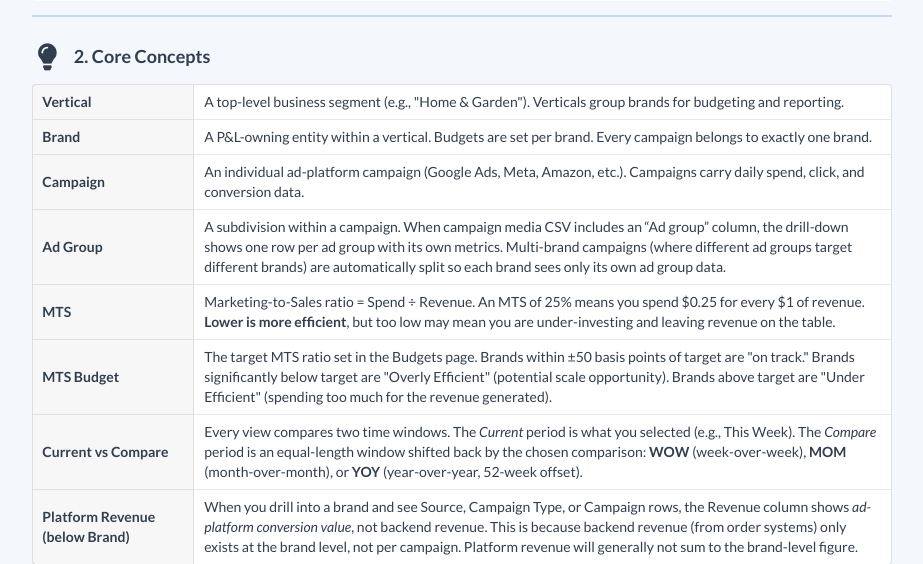
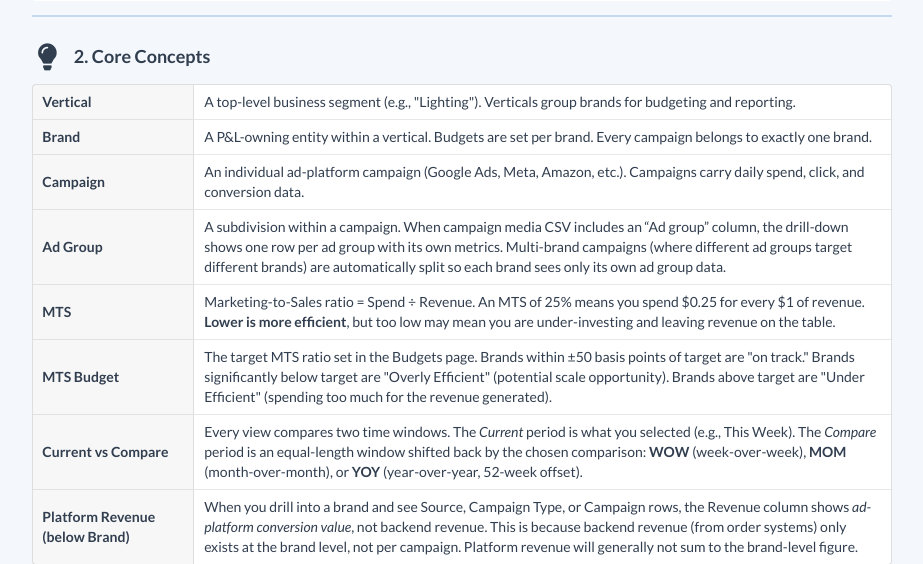
Before and after one commit to querybridge/marketing_peformance, a Django app: page /help/ in a window 1280 px wide. Shown: the part 982-1546 px from the top of the page, without its empty margins (45-968 px from the left). Run offline with Django 5.2, Linux system fonts and the light colour scheme; the visitor is signed in with stand-in values (Sample User, id 1); some libraries are stand-ins or nearby versions.

Commit message:
Update vertical example to Lighting in help page
Co-Authored-By: Claude Opus 4.6 <noreply@anthropic.com>

```diff
--- a/marketing/dashboard/templates/dashboard/help.html
+++ b/marketing/dashboard/templates/dashboard/help.html
@@ -101,7 +101,7 @@
   <tbody>
     <tr>
       <td class="three wide"><strong>Vertical</strong></td>
-      <td>A top-level business segment (e.g., "Home &amp; Garden"). Verticals group brands for budgeting and reporting.</td>
+      <td>A top-level business segment (e.g., "Lighting"). Verticals group brands for budgeting and reporting.</td>
     </tr>
     <tr>
       <td><strong>Brand</strong></td>
```
